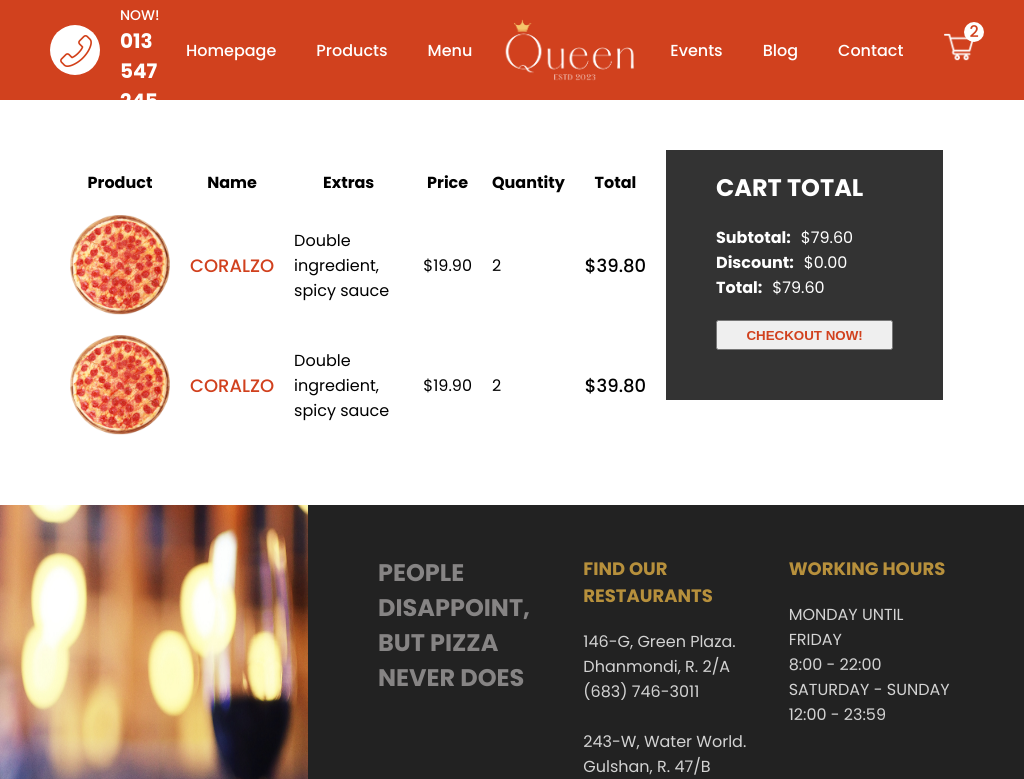
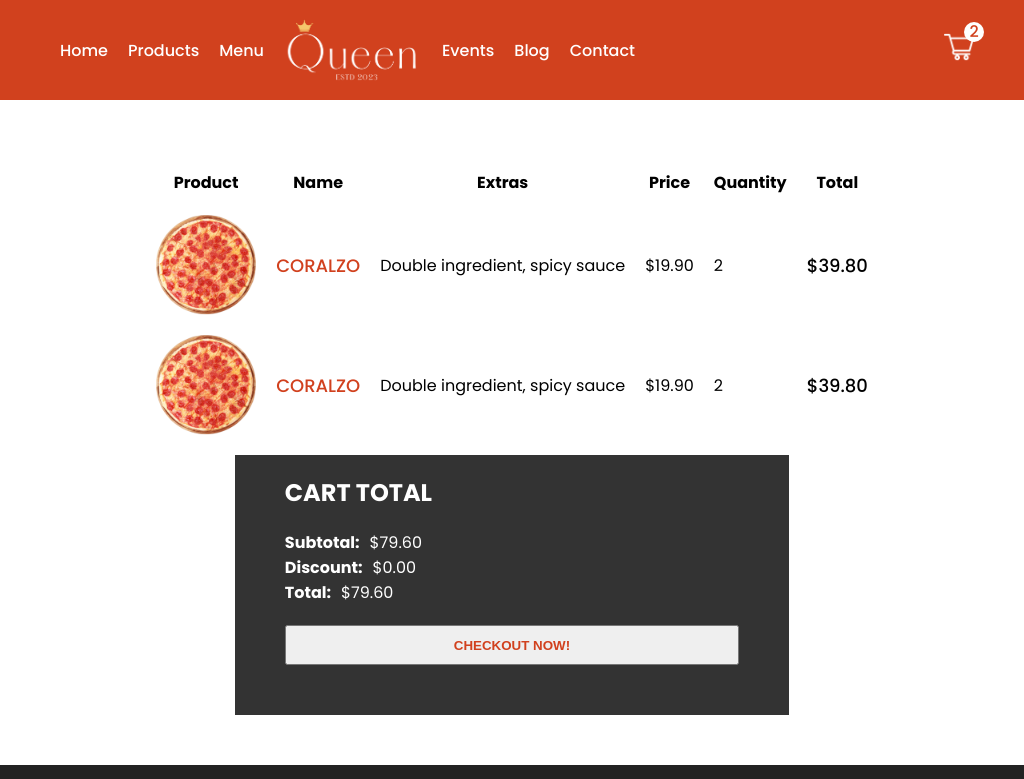
Before and after one commit to Mehedi-bit/Pizza-queen, a Next.js app: page /cart in a window 1024 px wide. Shown: the top 779 px of the page. Built offline with nearby package versions, Linux system fonts and the light colour scheme.

Commit message:
responsiveness completed

```diff
--- a/components/Footer.jsx
+++ b/components/Footer.jsx
@@ -9,6 +9,7 @@ const Footer = () => {
       </div>
       <div className={styles.item}>
         <div className={styles.card}>
+          <h1 className={styles.title}>🍕PIZZA QUEEN</h1>
           <h2 className={styles.motto}>
             PEOPLE DISAPPOINT, BUT PIZZA NEVER DOES
           </h2>
--- a/components/Navbar.jsx
+++ b/components/Navbar.jsx
@@ -15,7 +15,7 @@ const Navbar = () => {
       </div>
       <div className={styles.item}>
         <ul className={styles.list}>
-          <li className={styles.listItem}>Homepage</li>
+          <li className={styles.listItem}>Home</li>
           <li className={styles.listItem}>Products</li>
           <li className={styles.listItem}>Menu</li>
           <Image src="/img/logo.png" alt="" width="158" height="75" />
--- a/styles/Cart.module.css
+++ b/styles/Cart.module.css
@@ -63,7 +63,7 @@
 }
 
 /* responsiveness */
-@media screen and (max-width: 480px) {
+@media screen and (max-width: 768px) {
   .container {
     flex-direction: column;
     padding: 20px;
@@ -125,3 +125,47 @@
     text-align: left;
   }
 }
+
+@media screen and (min-width: 481px) and (max-width: 768px) {
+  .right {
+    display: flex;
+    align-items: center;
+    justify-content: center;
+  }
+
+  .wrapper {
+    width: 80%;
+    align-items: center;
+    justify-content: center;
+  }
+
+  .button {
+    width: 80%;
+    height: 40px;
+    font-size: 15px;
+  }
+}
+
+/* small screen laptops */
+@media screen and (min-width: 769px) and (max-width: 1024px) {
+  .container {
+    flex-direction: column;
+    align-items: center;
+    justify-content: center;
+  }
+
+  .right {
+    width: 100%;
+    display: flex;
+    align-items: center;
+    justify-content: center;
+  }
+
+  .wrapper {
+    width: 60%;
+  }
+
+  .button {
+    height: 40px;
+  }
+}
--- a/styles/Footer.module.css
+++ b/styles/Footer.module.css
@@ -21,6 +21,10 @@
   padding: 0 20px;
 }
 
+.card:first-child .title {
+  display: none;
+}
+
 .title {
   font-size: 18px;
   color: #b7903c;
@@ -36,7 +40,9 @@
 }
 
 /* responsiveness */
-@media screen and (max-width: 480px) {
+
+/* mobile devices, iPads and tablets  */
+@media screen and (max-width: 768px) {
   .container {
     height: auto;
     text-align: center;
@@ -66,3 +72,18 @@
     font-size: 20px;
   }
 }
+
+/* small screen laptops */
+@media screen and (min-width: 769px) and (max-width: 1024px) {
+  .container {
+    height: auto;
+  }
+
+  .item:first-child {
+    display: none;
+  }
+
+  .card:first-child .title {
+    display: block;
+  }
+}
--- a/styles/Navbar.module.css
+++ b/styles/Navbar.module.css
@@ -83,6 +83,8 @@
 }
 
 /* set responsiveness */
+
+/* mobile devices */
 @media screen and (max-width: 480px) {
   .item:nth-child(2) {
     display: none;
@@ -92,3 +94,31 @@
     flex: 3;
   }
 }
+
+/* iPads and tablets */
+@media screen and (min-width: 481px) and (max-width: 768px) {
+  .item:nth-child(2) {
+    display: none;
+  }
+
+  .item:nth-child(1) {
+    flex: 3;
+  }
+}
+
+/* small screen laptops */
+@media screen and (min-width: 769px) and (max-width: 1024px) {
+  .item:first-child {
+    display: none;
+  }
+
+  .listItem {
+    margin: 10px;
+  }
+}
+
+@media screen and (min-width: 1025px) and (max-width: 1188px) {
+  .item:first-child {
+    display: none;
+  }
+}
--- a/styles/Order.module.css
+++ b/styles/Order.module.css
@@ -89,7 +89,9 @@
 }
 
 /* responsiveness */
-@media screen and (max-width: 480px) {
+
+/* mobile, iPad and tablet */
+@media screen and (max-width: 768px) {
   .container {
     flex-direction: column;
     padding: 20px;
@@ -144,3 +146,37 @@
     margin-bottom: 30px;
   }
 }
+
+/* iPad and tablet */
+@media screen and (min-width: 481px) and (max-width: 768px) {
+  .right {
+    display: flex;
+    align-items: center;
+    justify-content: center;
+  }
+
+  .wrapper {
+    width: 70%;
+  }
+}
+
+/* small screen laptops */
+@media screen and (min-width: 769px) and (max-width: 1024px) {
+  .container {
+    flex-direction: column;
+  }
+
+  .row:last-child {
+    margin: 10%;
+  }
+
+  .right {
+    display: flex;
+    align-items: center;
+    justify-content: center;
+  }
+
+  .wrapper {
+    width: 60%;
+  }
+}
--- a/styles/PizzaCard.module.css
+++ b/styles/PizzaCard.module.css
@@ -17,6 +17,7 @@
   font-size: 18px;
   font-weight: bold;
   color: #d1411e;
+  text-align: center;
 }
 
 .price {
@@ -45,3 +46,20 @@
     font-size: 24px;
   }
 }
+
+/* iPads and tablets */
+@media screen and (min-width: 481px) and (max-width: 768px) {
+  .container {
+    width: 50%;
+  }
+  .title {
+    font-size: 20px;
+  }
+}
+
+/* small screen laptops */
+@media screen and (min-width: 769px) and (max-width: 1024px) {
+  .container {
+    width: 33%;
+  }
+}
--- a/styles/PizzaList.module.css
+++ b/styles/PizzaList.module.css
@@ -4,6 +4,26 @@
   flex-direction: column;
   align-items: center;
   background-color: #fff;
+}
+
+.title {
+  font-family: "Raleway", sans-serif;
+  font-weight: 300;
+  font-size: 40px;
+  color: #080808;
+  padding-bottom: 5px;
+}
+
+.title:after {
+  width: 100px;
+  height: 2px;
+  display: block;
+  content: "";
+  position: relative;
+  margin-top: 25px;
+  left: 50%;
+  margin-left: -50px;
+  background-color: #d1411e;
 }
 
 .desc {
@@ -22,7 +42,22 @@
 }
 
 /* responsiveness */
+
+/* mobile screen */
 @media screen and (max-width: 480px) {
+  .title {
+    text-align: center;
+    font-size: 30px;
+  }
+
+  .desc {
+    width: 90%;
+    text-align: center;
+  }
+}
+
+/* iPads and Tablets */
+@media screen and (min-width: 481px) and (max-width: 768px) {
   .title {
     text-align: center;
   }
@@ -32,3 +67,15 @@
     text-align: center;
   }
 }
+
+/* small screen laptops */
+@media screen and (min-width: 769px) and (max-width: 1024px) {
+  .title {
+    text-align: center;
+  }
+
+  .desc {
+    width: 80%;
+    text-align: center;
+  }
+}
--- a/styles/Product.module.css
+++ b/styles/Product.module.css
@@ -114,7 +114,9 @@
 }
 
 /* responsiveness */
-@media screen and (max-width: 480px) {
+
+/* mobile, iPads and tablets */
+@media screen and (max-width: 768px) {
   .container {
     height: auto;
     text-align: center;
@@ -165,3 +167,33 @@
     padding: 10px 20px;
   }
 }
+
+/* iPads and Tablets */
+@media only screen and (min-width: 481px) and (max-width: 768px) {
+  .imgContainer {
+    width: 50vw;
+    height: 50vw;
+  }
+
+  .sizes {
+    width: 50%;
+    padding: 0 20px;
+  }
+}
+
+/* small screen laptops */
+@media screen and (min-width: 769px) and (max-width: 1024px) {
+  .container {
+    height: auto;
+    margin: 30px 0;
+  }
+
+  .imgContainer {
+    width: 40vw;
+    height: 40vw;
+  }
+
+  .sizes {
+    width: 50%;
+  }
+}
```
Also changed, not shown: styles/Featured.module.css (+9 -0 lines).
